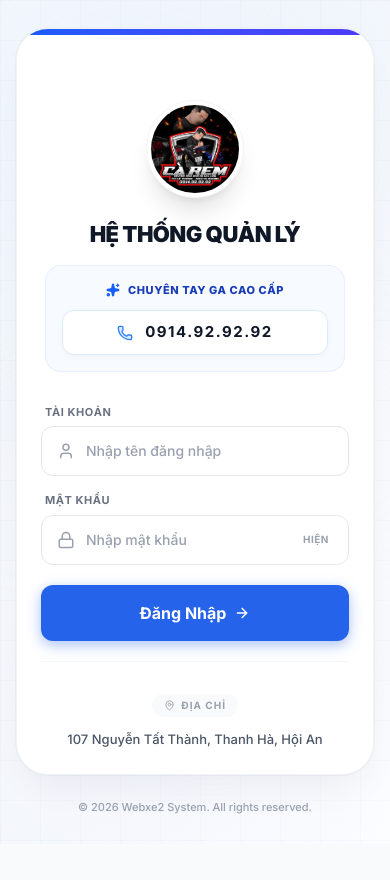
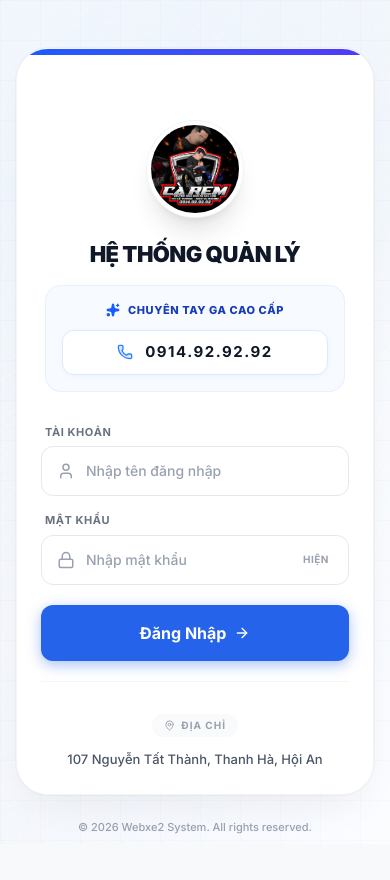
Before and after one commit to macxuanhoa/carem, a Next.js app: page /login in a window 390 px wide. Shown: the top 880 px of the page. Built offline with nearby package versions, Linux system fonts and the light colour scheme.

Commit message:
UI Fix: Enable scrolling and add safe margins to prevent clipping on mobile

```diff
--- a/app/login/page.tsx
+++ b/app/login/page.tsx
@@ -23,10 +23,10 @@ export default function LoginPage() {
   }, []);
 
   return (
-    <div className="flex h-[100dvh] w-full items-center justify-center bg-[#F8F9FB] px-4 font-sans relative overflow-hidden overscroll-none touch-none selection:bg-blue-100 selection:text-blue-900">
+    <div className="flex min-h-[100dvh] w-full items-center justify-center bg-[#F8F9FB] p-4 font-sans relative overflow-y-auto selection:bg-blue-100 selection:text-blue-900">
 
       {/* PROFESSIONAL BACKGROUND (Subtle & Clean) */}
-      <div className="absolute inset-0 z-0 overflow-hidden">
+      <div className="fixed inset-0 z-0 overflow-hidden pointer-events-none">
           {/* Soft Corporate Gradient */}
           <div className="absolute top-0 left-0 w-full h-full bg-gradient-to-br from-gray-50 via-blue-50/20 to-white" />
 
@@ -43,7 +43,7 @@ export default function LoginPage() {
         initial={{ opacity: 0, y: 20 }}
         animate={{ opacity: 1, y: 0 }}
         transition={{ duration: 0.6, ease: "easeOut" }}
-        className="w-full max-w-[420px] relative z-20 flex flex-col items-center justify-center min-h-[100dvh] py-6"
+        className="w-full max-w-[420px] relative z-20 flex flex-col items-center justify-center py-8 sm:py-0"
       >
           {/* MAIN CARD - Clean & Sharp */}
           <div className="bg-white w-full rounded-[32px] shadow-[0_20px_40px_-12px_rgba(0,0,0,0.06),0_0_0_1px_rgba(0,0,0,0.03)] p-6 sm:p-10 relative overflow-hidden border border-gray-100 flex flex-col justify-center">
```
